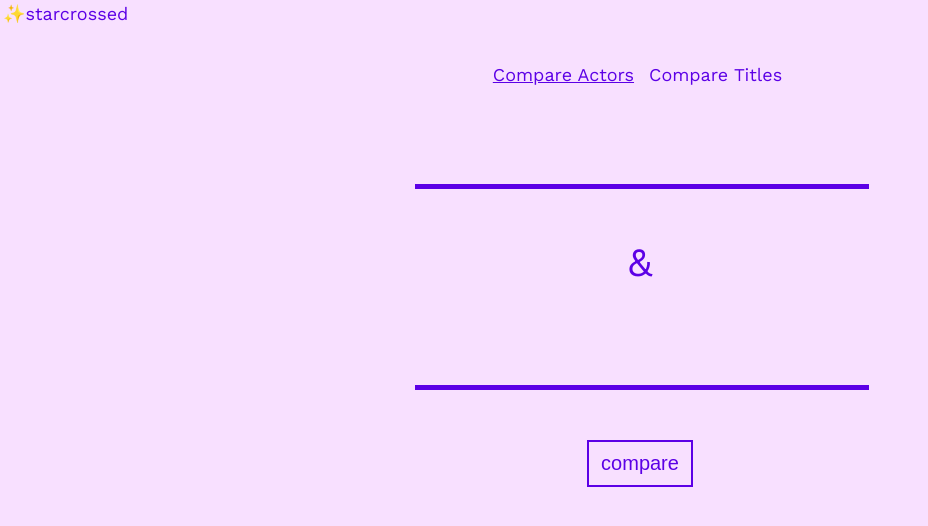
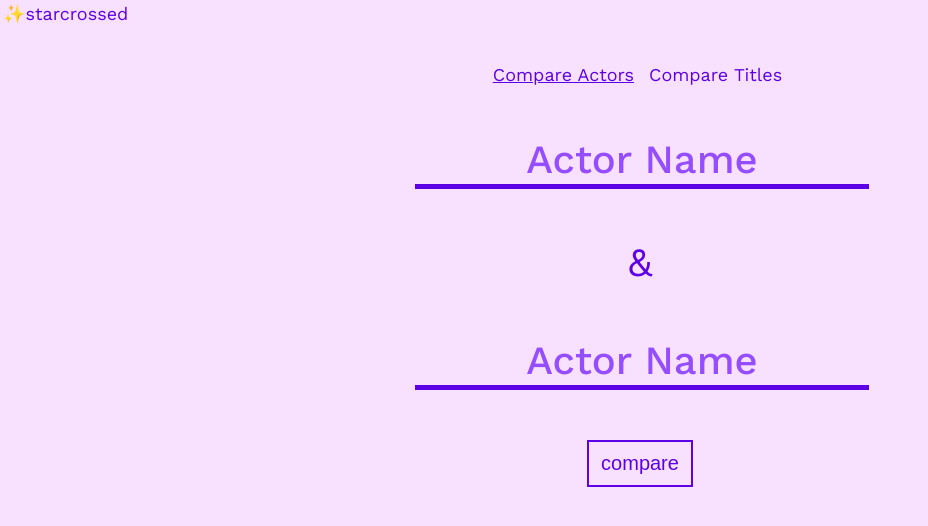
Before and after one commit to caseymm/starcrossed, a React (Create React App) app: page / in a window 1280 px wide. Shown: the top 526 px of the page, without its empty margins (0-928 px from the left). Built offline with nearby package versions, Linux system fonts and the light colour scheme.

Commit message:
language changes for if no matches

```diff
--- a/src/App.js
+++ b/src/App.js
@@ -95,7 +95,12 @@ const MatchingItemsTitles = () => {
   })
   return(
     <div>
+    {intersection.length > 0 &&
       <h2>These actors appeared in {resp.title1.title} and {resp.title2.title}:</h2>
+    }
+    {intersection.length === 0 &&
+      <h2>{resp.title1.title} and {resp.title2.title} do not share any actors.</h2>
+    }
       <ul>{mapped}</ul>
     </div>
   )
@@ -137,12 +142,12 @@ const TitleForm = (props) => {
     <div>
       <form id="findMovies" onSubmit={handleSubmit}>
         <div className="input-wrapper show-ex">
-          <input type="text" className="acting" ref={title1} />
+          <input type="text" className="acting" placeholder="Title" ref={title1} />
           {/* <span class="del">✕</span> */}
         </div>
         <div className="ex">&</div>
         <div className="input-wrapper show-ex">
-          <input type="text" className="acting" ref={title2} />
+          <input type="text" className="acting" placeholder="Title" ref={title2} />
           {/* <span class="del">✕</span> */}
         </div>
         <button id="submit" type="submit">compare</button>
@@ -167,6 +172,7 @@ const MatchingItems = () => {
   const intersection = a1ids.filter(element => a2ids.includes(element));
   let a1matches = a1Roles.filter(d => intersection.includes(d.id));
   let a2matches = a2Roles.filter(d => intersection.includes(d.id));
+
   const items = intersection.map(id =>
     <li key={id} className={getType(a1matches.find(d => d.id === id).description)}>
     <Title movie={a1matches.find(d => d.id === id)} />
@@ -175,11 +181,15 @@ const MatchingItems = () => {
         <li className="actor sub" key={`${resp.actor2.name}-${id}`}>{resp.actor2.name} as <FormatRoles roles={a2matches.find(d => d.id === id).description} /></li>
       </ul>
     </li>
-
   )
   return(
     <div>
+    {a1matches.length > 0 &&
       <p>{resp.actor1.name} and {resp.actor2.name} have both appeared in:</p>
+    }
+    {a1matches.length === 0 &&
+      <p>{resp.actor1.name} and {resp.actor2.name} have never appeared together.</p>
+    }
       <ul>
         {items}
       </ul>
@@ -222,12 +232,12 @@ const ActorForm = (props) => {
     <div>
       <form id="findActors" onSubmit={handleSubmit}>
         <div className="input-wrapper show-ex">
-          <input type="text" className="acting" ref={actor1} />
+          <input type="text" className="acting" placeholder="Actor Name" ref={actor1} />
           {/* <span class="del">✕</span> */}
         </div>
         <div className="ex">&</div>
         <div className="input-wrapper show-ex">
-          <input type="text" className="acting" ref={actor2} />
+          <input type="text" className="acting" placeholder="Actor Name" ref={actor2} />
           {/* <span class="del">✕</span> */}
         </div>
         <button id="submit" type="submit">compare</button>
--- a/src/App.scss
+++ b/src/App.scss
@@ -1,18 +1,23 @@
 @import url('https://fonts.googleapis.com/css?family=Work+Sans:400,500,700,900');
 
 $break-width: 500px;
+$purple: #5C00E6;
 
 body {
   margin: 0;
   padding: 0;
   background-color: #F8E0FF;
   font-family: 'Work Sans', sans-serif;
-  color: #5C00E6;
+  color: $purple;
   font-size: 18px;
 }
 
+::placeholder {
+  color: lighten($purple, 20%);
+}
+
 a{
-  color: #5C00E6;
+  color: $purple;
 }
 
 h2{
@@ -55,12 +60,12 @@ h1{
 
 input{
   background-color: rgba(0,0,0,0);
-  border: 0px solid #5C00E6;
+  border: 0px solid $purple;
   border-bottom-width: 5px;
   -webkit-appearance: none;
   border-radius: 0px;
   font-size: 40px;
-  color: #5C00E6;
+  color: $purple;
   font-family: 'Work Sans', sans-serif;
   font-weight: 500;
   display: block;
@@ -111,13 +116,13 @@ input{
 #submit{
   border-width: 0px;
   background-color: #F8E0FF;
-  border: 2px solid #5C00E6;
+  border: 2px solid $purple;
   font-size: 20px;
   padding: 10px 12px;
   display: block;
   cursor: pointer;
   width: auto;
-  color: #5C00E6;
+  color: $purple;
   clear: both;
   margin: auto;
 }
```
Also changed, not shown: 2 other files (tests, documents, lock files or other folders).
